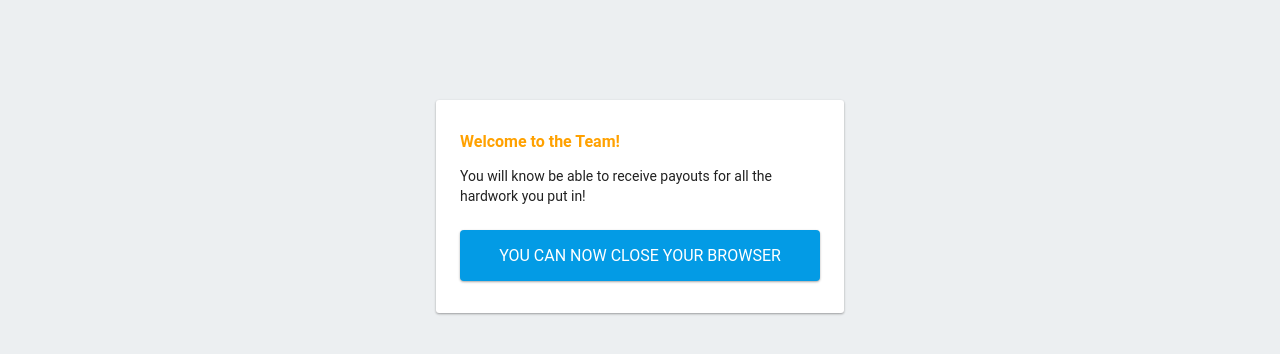
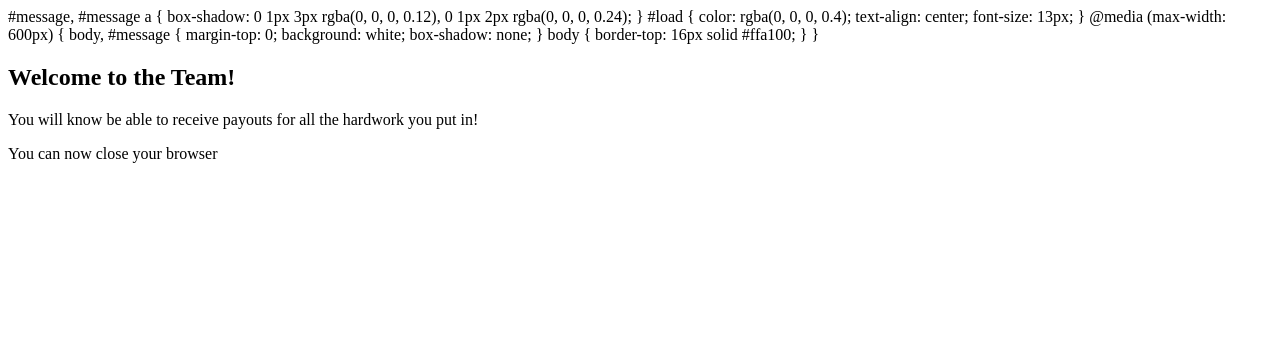
Before and after one commit to Projects-tech-WebDev/UBER-Clone, a plain HTML site: page Firebase_Functions/index.html in a window 1280 px wide. Drawn offline with nearby package versions, Linux system fonts and the light colour scheme; some packages are replaced by stand-ins of ours; no server answers.

Commit message:
Update index.html

```diff
--- a/Firebase_Functions/index.html
+++ b/Firebase_Functions/index.html
@@ -17,53 +17,6 @@
   <!-- initialize the SDK after all desired features are loaded -->
   <script defer src="/__/firebase/init.js"></script>
 
-  <style media="screen">
-    body {
-      background: #ECEFF1;
-      color: rgba(0, 0, 0, 0.87);
-      font-family: Roboto, Helvetica, Arial, sans-serif;
-      margin: 0;
-      padding: 0;
-    }
-
-    #message {
-      background: white;
-      max-width: 360px;
-      margin: 100px auto 16px;
-      padding: 32px 24px;
-      border-radius: 3px;
-    }
-
-    #message h2 {
-      color: #ffa100;
-      font-weight: bold;
-      font-size: 16px;
-      margin: 0 0 8px;
-    }
-
-    #message h1 {
-      font-size: 22px;
-      font-weight: 300;
-      color: rgba(0, 0, 0, 0.6);
-      margin: 0 0 16px;
-    }
-
-    #message p {
-      line-height: 140%;
-      margin: 16px 0 24px;
-      font-size: 14px;
-    }
-
-    #message a {
-      display: block;
-      text-align: center;
-      background: #039be5;
-      text-transform: uppercase;
-      text-decoration: none;
-      color: white;
-      padding: 16px;
-      border-radius: 4px;
-    }
 
     #message,
     #message a {
```
